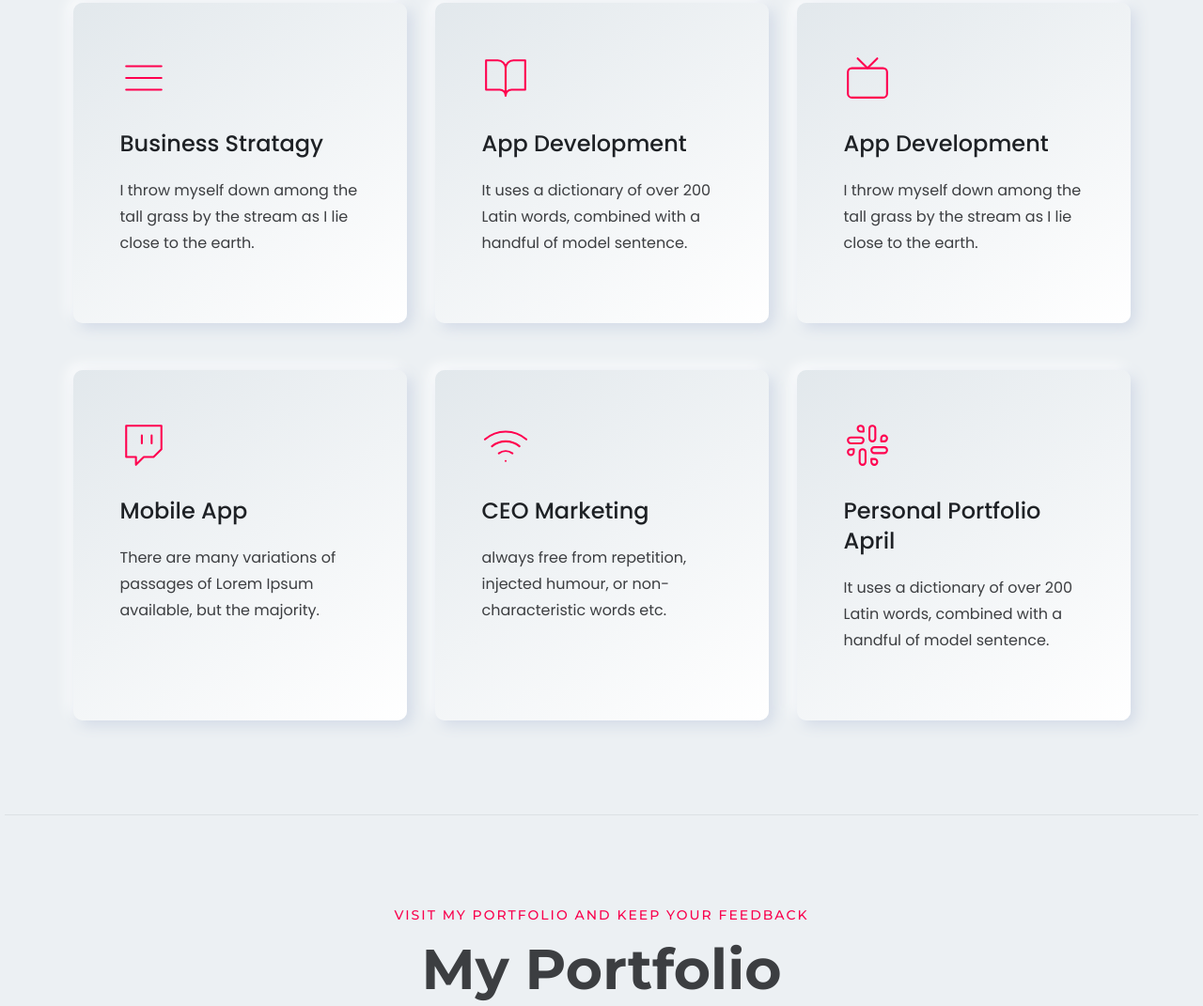
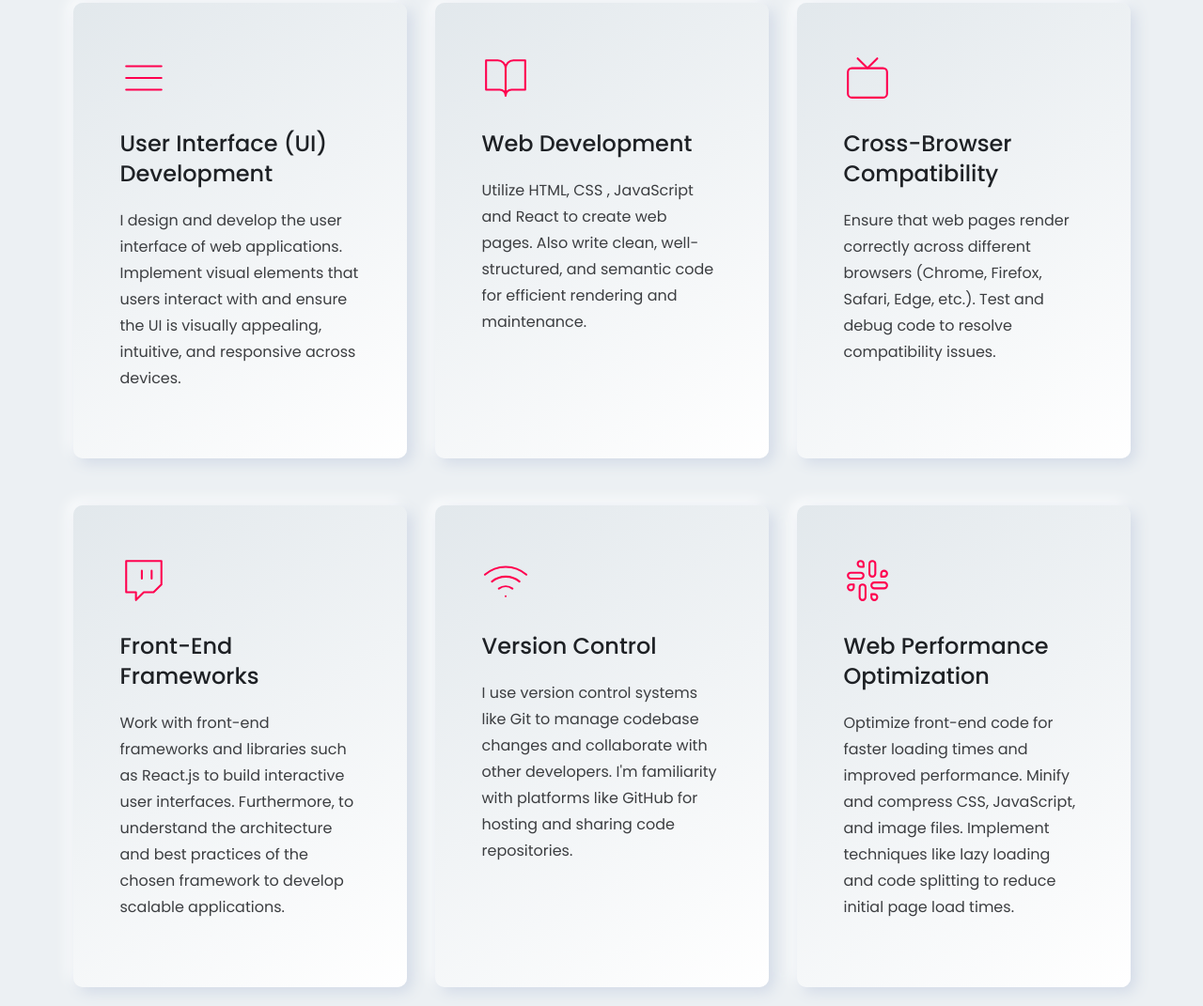
Before and after one commit to Harpreetsamotra/Portfolio, a website: page index.html in a window 1280 px wide. Shown: the part 1264-2335 px from the top of the page at 94% size. Drawn offline with Linux system fonts and the light colour scheme; a web font is replaced by a local one.

Commit message:
added what i do

```diff
--- a/index.html
+++ b/index.html
@@ -239,9 +239,8 @@
                                     <i data-feather="menu"></i>
                                 </div>
                                 <div class="content">
-                                    <h4 class="title"><a href="#">Business Stratagy</a></h4>
-                                    <p class="description">I throw myself down among the tall grass by the stream as I
-                                        lie close to the earth.</p>
+                                    <h4 class="title"><a href="#">User Interface (UI) Development</a></h4>
+                                    <p class="description">I design and develop the user interface of web applications.   Implement visual elements that users interact with and ensure the UI is visually appealing, intuitive, and responsive across devices.</p>
                                     <a class="read-more-button" href="#"><i class="feather-arrow-right"></i></a>
                                 </div>
                             </div>
@@ -257,9 +256,9 @@
                                     <i data-feather="book-open"></i>
                                 </div>
                                 <div class="content">
-                                    <h4 class="title"><a href="#">App Development</a></h4>
-                                    <p class="description"> It uses a dictionary of over 200 Latin words, combined with
-                                        a handful of model sentence.</p>
+                                    <h4 class="title"><a href="#">Web Development</a></h4>
+                                    <p class="description"> Utilize HTML, CSS , JavaScript and React to create web pages.
+                                        Also write clean, well-structured, and semantic code for efficient rendering and maintenance.</p>
                                     <a class="read-more-button" href="#"><i class="feather-arrow-right"></i></a>
                                 </div>
                             </div>
@@ -275,9 +274,10 @@
                                     <i data-feather="tv"></i>
                                 </div>
                                 <div class="content">
-                                    <h4 class="title"><a href="#">App Development</a></h4>
-                                    <p class="description">I throw myself down among the tall grass by the stream as I
-                                        lie close to the earth.</p>
+                                    <h4 class="title"><a href="#">Cross-Browser Compatibility</a></h4>
+                                    <p class="description">Ensure that web pages render correctly across different browsers (Chrome, Firefox, Safari, Edge, etc.).
+                                        Test and debug code to resolve compatibility issues.
+                                        </p>
                                     <a class="read-more-button" href="#"><i class="feather-arrow-right"></i></a>
                                 </div>
                             </div>
@@ -293,9 +293,9 @@
                                     <i data-feather="twitch"></i>
                                 </div>
                                 <div class="content">
-                                    <h4 class="title"><a href="#">Mobile App</a></h4>
-                                    <p class="description">There are many variations of passages of Lorem Ipsum
-                                        available, but the majority.
+                                    <h4 class="title"><a href="#">Front-End Frameworks</a></h4>
+                                    <p class="description"> Work with front-end frameworks and libraries such as React.js to build interactive user interfaces.
+                                        Furthermore, to understand the architecture and best practices of the chosen framework to develop scalable applications.
                                     </p>
                                     <a class="read-more-button" href="#"><i class="feather-arrow-right"></i></a>
                                 </div>
@@ -312,9 +312,9 @@
                                     <i data-feather="wifi"></i>
                                 </div>
                                 <div class="content">
-                                    <h4 class="title"><a href="#">CEO Marketing</a></h4>
-                                    <p class="description">always free from repetition,
-                                        injected humour, or non-characteristic words etc.</p>
+                                    <h4 class="title"><a href="#">Version Control</a></h4>
+                                    <p class="description">I use version control systems like Git to manage codebase changes and collaborate with other developers.
+                                        I'm familiarity with platforms like GitHub for hosting and sharing code repositories.</p>
                                     <a class="read-more-button" href="#"><i class="feather-arrow-right"></i></a>
                                 </div>
                             </div>
@@ -330,9 +330,10 @@
                                     <i data-feather="slack"></i>
                                 </div>
                                 <div class="content">
-                                    <h4 class="title"><a href="#">Personal Portfolio April</a></h4>
-                                    <p class="description"> It uses a dictionary of over 200 Latin words, combined with
-                                        a handful of model sentence.</p>
+                                    <h4 class="title"><a href="#">Web Performance Optimization</a></h4>
+                                    <p class="description"> Optimize front-end code for faster loading times and improved performance.
+                                        Minify and compress CSS, JavaScript, and image files.
+                                        Implement techniques like lazy loading and code splitting to reduce initial page load times.</p>
                                     <a class="read-more-button" href="#"><i class="feather-arrow-right"></i></a>
                                 </div>
                             </div>
```
